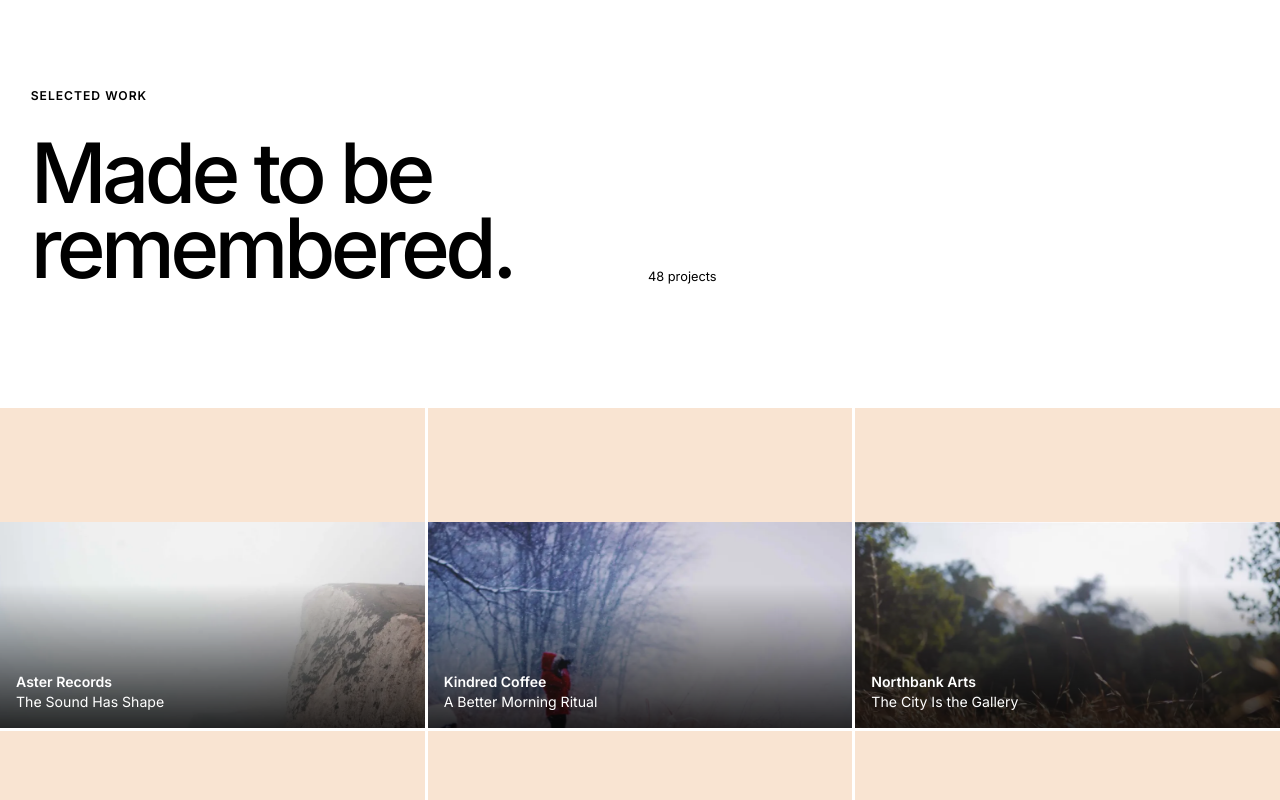
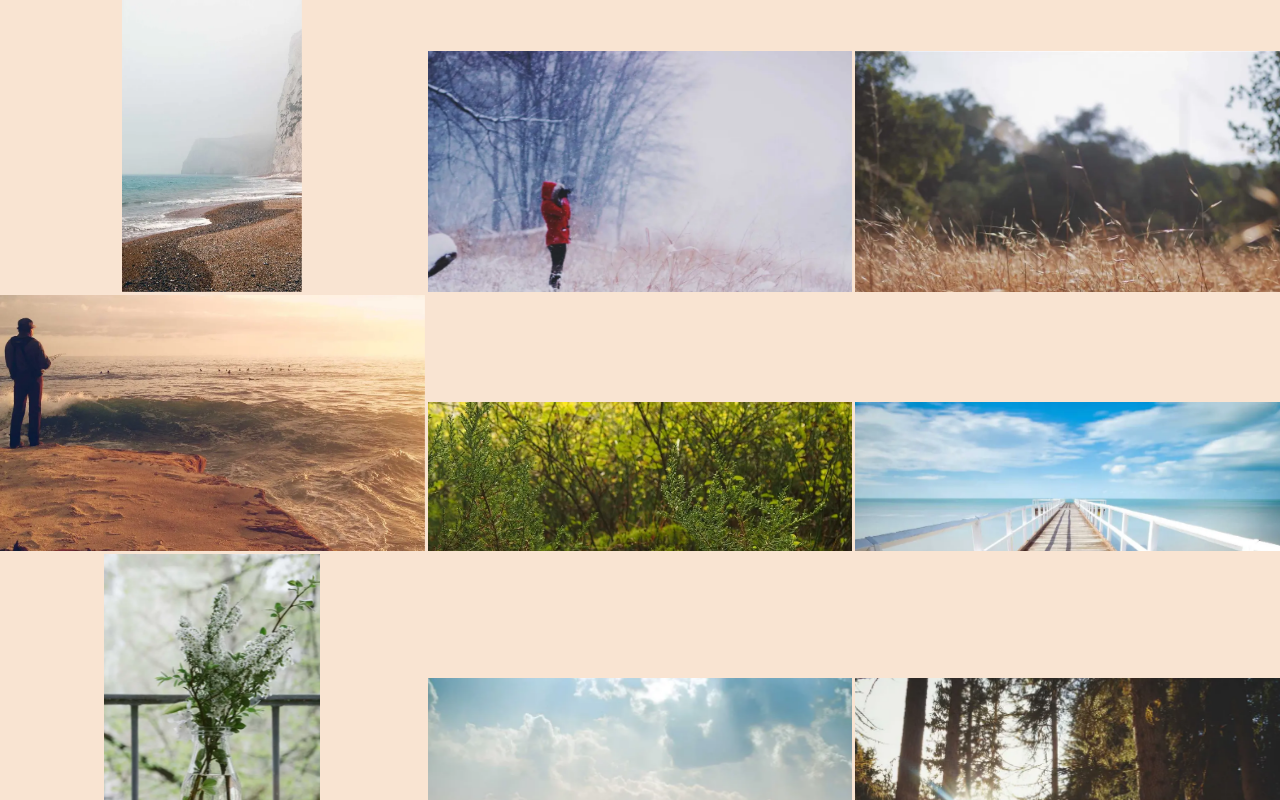
Before and after one commit to operacreatives/operacreativesweb, a Next.js app: page / in a window 1280 px wide. Shown: the part 1560-2360 px from the top of the page. Built offline with nearby package versions, Linux system fonts and the light colour scheme.

Commit message:
Update Selected Work section with spacious layout, video hovers, and animated entrances

```diff
--- a/app/globals.css
+++ b/app/globals.css
@@ -802,13 +802,14 @@ button {
 
 /* Work */
 .work-section {
-  background: var(--white);
+  background: var(--cream);
+  transition: background-color 0.5s ease-out;
 }
 
 .work-section__heading {
   display: grid;
-  gap: 1rem;
-  padding: clamp(8rem, 14vw, 16rem) var(--page-gutter) clamp(4rem, 7vw, 8rem);
+  gap: 1.5rem;
+  padding: clamp(10rem, 16vw, 20rem) var(--page-gutter) clamp(6rem, 10vw, 12rem);
 }
 
 .section-heading-row {
@@ -843,9 +844,21 @@ button {
 .work-grid {
   display: grid;
   grid-template-columns: 1fr;
-  gap: 2rem;
-  padding: 2rem 0;
+  gap: 4rem;
+  padding: 4rem 0;
   overflow: hidden;
+}
+
+.work-grid.has-active-video .work-tile:not(.is-active) {
+  opacity: 0.15;
+  filter: grayscale(80%);
+}
+
+@media (min-width: 768px) {
+  .work-grid {
+    grid-template-columns: repeat(2, 1fr);
+    gap: 8rem 4rem;
+  }
 }
 
 .work-row {
@@ -860,6 +873,41 @@ button {
   margin: 0;
   overflow: hidden;
   background: var(--cream);
+  opacity: 0;
+  transform: translateY(60px);
+  transition: opacity 0.8s cubic-bezier(0.2, 0.8, 0.2, 1), transform 0.8s cubic-bezier(0.2, 0.8, 0.2, 1), filter 0.5s ease-out;
+}
+
+.work-tile.is-visible {
+  opacity: 1;
+  transform: translateY(0);
+}
+
+.work-tile.is-active {
+  transform: scale(1.03);
+  z-index: 10;
+  box-shadow: 0 40px 80px rgba(0,0,0,0.15);
+}
+
+.work-tile.is-ugc {
+  aspect-ratio: 9 / 16;
+  max-width: 480px;
+  margin: 0 auto;
+}
+
+.work-tile__video {
+  position: absolute;
+  inset: 0;
+  width: 100%;
+  height: 100%;
+  object-fit: cover;
+  opacity: 0;
+  transition: opacity 0.5s ease-out;
+  z-index: 1;
+}
+
+.work-tile.is-active .work-tile__video {
+  opacity: 1;
 }
 
 .work-tile__media {
--- a/components/WorkGrid.tsx
+++ b/components/WorkGrid.tsx
@@ -9,6 +9,7 @@ import { WorkTile } from "./WorkTile";
 export function WorkGrid() {
   const [visibleCount, setVisibleCount] = useState(INITIAL_PROJECT_COUNT);
   const [loading, setLoading] = useState(false);
+  const [hoveredProjectId, setHoveredProjectId] = useState<number | null>(null);
   const loadingRef = useRef(false);
   const sentinelRef = useRef<HTMLDivElement>(null);
   const renderedRows = useMemo(() => workRows.slice(0, Math.ceil(visibleCount / 3)), [visibleCount]);
@@ -39,18 +40,19 @@ export function WorkGrid() {
   }, [complete]);
 
   return (
-    <section id="work" className="work-section" aria-labelledby="work-title">
-      <div className="work-section__heading">
-        <p className="section-kicker">Selected work</p>
-        <h2 id="work-title">Made to be remembered.</h2>
-        <span>{PROJECT_COUNT} projects</span>
-      </div>
-      <div className="work-grid" data-testid="work-grid">
+    <section id="work" className="work-section">
+      <div className={`work-grid ${hoveredProjectId !== null ? "has-active-video" : ""}`} data-testid="work-grid">
         {renderedRows.map((row) => (
           <Fragment key={row.id}>
             <div className={`work-row work-row--${row.height}`}>
               {row.projects.map((project) => (
-                <WorkTile key={project.id} project={project} />
+                <WorkTile
+                  key={project.id}
+                  project={project}
+                  isActive={hoveredProjectId === project.id}
+                  onHover={() => setHoveredProjectId(project.id)}
+                  onLeave={() => setHoveredProjectId(null)}
+                />
               ))}
             </div>
             {(row.id === 6 || row.id === 12) && <div className="work-divider" aria-hidden="true" />}
--- a/components/WorkTile.tsx
+++ b/components/WorkTile.tsx
@@ -1,10 +1,17 @@
 "use client";
 
 import Image from "next/image";
-import { useState } from "react";
+import { useEffect, useRef, useState } from "react";
 import type { Project } from "@/data/types";
-import { useCinema } from "@/context/CinemaContext";
 import { useParallax } from "@/hooks/useParallax";
+
+interface WorkTileProps {
+  project: Project;
+  className?: string;
+  isActive?: boolean;
+  onHover?: () => void;
+  onLeave?: () => void;
+}
 
 const PROJECT_VIDEOS = [
   "https://assets.mixkit.co/videos/preview/mixkit-cyberpunk-neon-city-street-with-rain-40036-large.mp4",
@@ -14,25 +21,49 @@ const PROJECT_VIDEOS = [
   "https://assets.mixkit.co/videos/preview/mixkit-cinematic-flight-over-mountain-peaks-at-sunset-41804-large.mp4",
 ];
 
-export function WorkTile({ project, className = "" }: { project: Project, className?: string }) {
+export function WorkTile({ project, className = "", isActive, onHover, onLeave }: WorkTileProps) {
   const [failed, setFailed] = useState(false);
-  const { openVideo } = useCinema();
+  const [isVisible, setIsVisible] = useState(false);
   const parallaxRef = useParallax<HTMLElement>(0.08);
+  const videoRef = useRef<HTMLVideoElement>(null);
 
-  const videoUrl = PROJECT_VIDEOS[project.id % PROJECT_VIDEOS.length];
+  useEffect(() => {
+    if (isActive && videoRef.current) {
+      videoRef.current.play().catch(() => {});
+    } else if (!isActive && videoRef.current) {
+      videoRef.current.pause();
+    }
+  }, [isActive]);
 
-  const handleOpen = () => {
-    openVideo(videoUrl, project.title, project.client);
-  };
-
-
+  useEffect(() => {
+    if (!parallaxRef.current) return;
+    const observer = new IntersectionObserver(([entry]) => {
+      if (entry.isIntersecting) {
+        setIsVisible(true);
+        observer.disconnect();
+      }
+    }, { rootMargin: "0px 0px -100px 0px" });
+    observer.observe(parallaxRef.current);
+    return () => observer.disconnect();
+  }, [parallaxRef]);
 
   return (
     <figure
       ref={parallaxRef}
-      className={`work-tile ${className}`}
-      onClick={handleOpen}
+      className={`work-tile ${project.isUGC ? "is-ugc" : ""} ${isActive ? "is-active" : ""} ${isVisible ? "is-visible" : ""} ${className}`}
+      onMouseEnter={onHover}
+      onMouseLeave={onLeave}
     >
+      {project.videoUrl && (
+        <video
+          ref={videoRef}
+          className="work-tile__video"
+          src={project.videoUrl}
+          loop
+          muted
+          playsInline
+        />
+      )}
       {!failed ? (
         <div className="work-tile__media">
           <Image
@@ -49,10 +80,6 @@ export function WorkTile({ project, className = "" }: { project: Project, classN
           <span>{project.fallbackLabel}</span>
         </div>
       )}
-      <figcaption className="work-tile__caption">
-        <strong>{project.client}</strong>
-        <span>{project.title}</span>
-      </figcaption>
     </figure>
   );
 }
--- a/data/content.ts
+++ b/data/content.ts
@@ -51,8 +51,19 @@ const projectSeeds: Array<[string, string]> = [
   ["Future Archive", "Tomorrow, Collected"],
 ];
 
+const demoVideos = [
+  "https://assets.mixkit.co/videos/preview/mixkit-hands-adjusting-a-vintage-cinema-camera-lens-41764-large.mp4",
+  "https://assets.mixkit.co/videos/preview/mixkit-people-pouring-a-warm-drink-around-a-campfire-513-large.mp4",
+  "https://assets.mixkit.co/videos/preview/mixkit-set-of-plateaus-seen-from-the-sky-in-a-timeline-32860-large.mp4",
+  "https://assets.mixkit.co/videos/preview/mixkit-curvy-road-on-a-tree-covered-hill-41537-large.mp4",
+  "https://assets.mixkit.co/videos/preview/mixkit-aerial-view-of-city-traffic-at-night-11-large.mp4",
+];
+
 export const projects: Project[] = projectSeeds.map(([client, title], index) => {
   const id = index + 1;
+  const hasVideo = index % 3 === 0;
+  const isUGC = hasVideo && index % 2 === 0;
+
   return {
     id,
     image: `/work/work-${String(id).padStart(2, "0")}.webp`,
@@ -62,6 +73,8 @@ export const projects: Project[] = projectSeeds.map(([client, title], index) =>
     sourceCredit: "Placeholder photography via Lorem Picsum",
     focalPosition: index % 5 === 0 ? "50% 35%" : index % 7 === 0 ? "50% 70%" : "50% 50%",
     fallbackLabel: client.slice(0, 2).toUpperCase(),
+    videoUrl: hasVideo ? demoVideos[index % demoVideos.length] : undefined,
+    isUGC,
   };
 });
 
--- a/data/types.ts
+++ b/data/types.ts
@@ -9,6 +9,8 @@ export interface Project {
   sourceCredit: string;
   focalPosition: string;
   fallbackLabel: string;
+  videoUrl?: string;
+  isUGC?: boolean;
 }
 
 export interface WorkRow {
```
